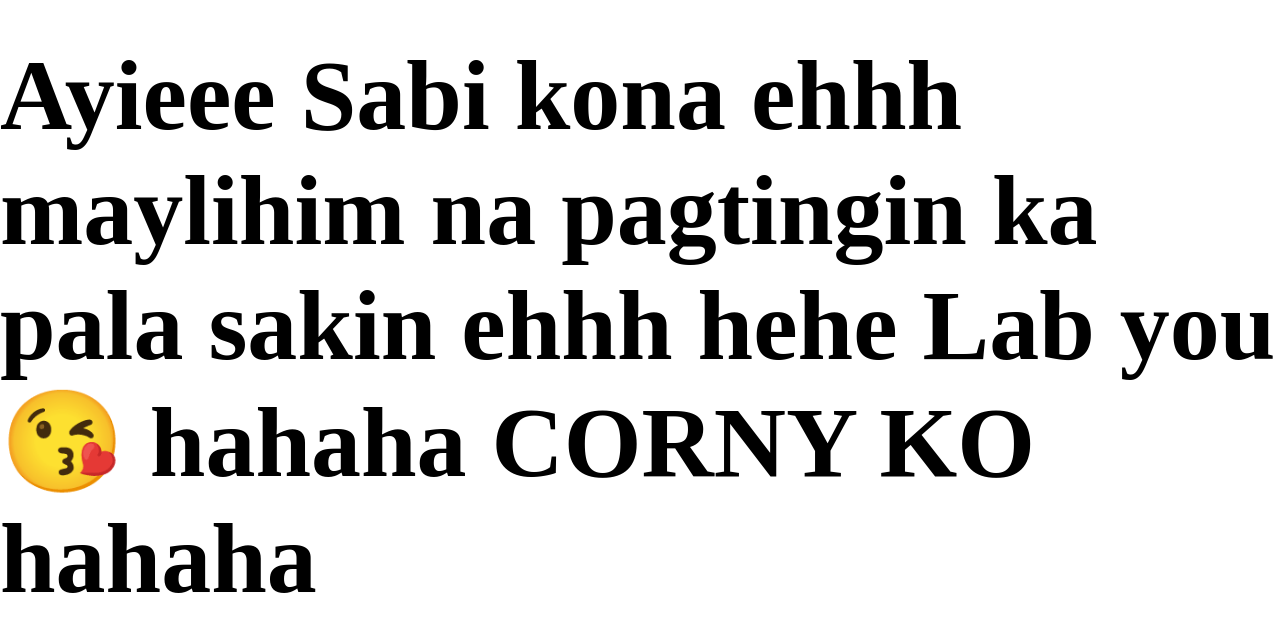
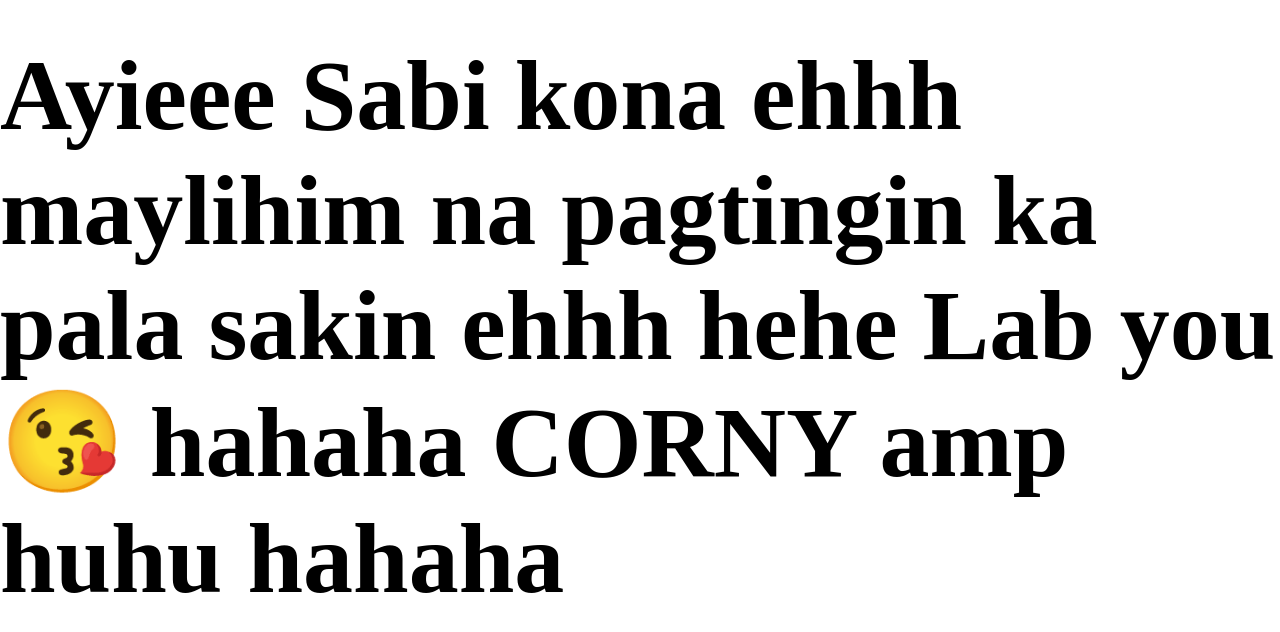
Before and after one commit to JHAY2R4/JHAY2R4-website, a plain HTML site: page Okie.html in a window 1280 px wide. Shown: the part 1082-1714 px from the top of the page. Drawn offline with Linux system fonts and the light colour scheme.

Commit message:
Update Okie.html

```diff
--- a/Okie.html
+++ b/Okie.html
@@ -9,7 +9,7 @@
 	    <div class="Okie">
 	    	<h2>Ayieee Sabi kona ehhh maylihim na pagtingin ka pala sakin ehhh hehe
 	    	Lab you 😘 hahaha
-	    CORNY KO hahaha</h2>
+	    CORNY amp huhu hahaha</h2>
 	    </div>
 
 </body>
```
